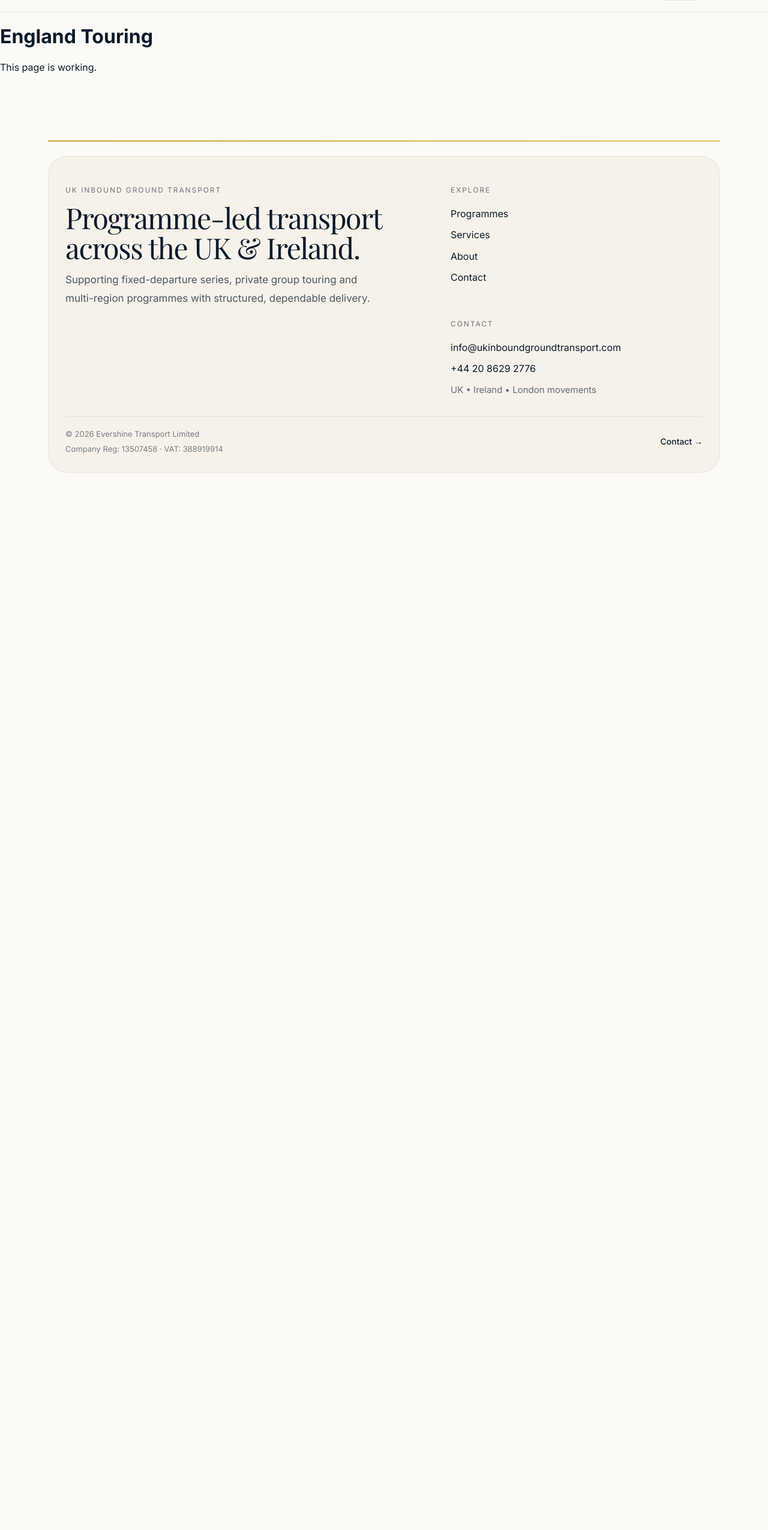
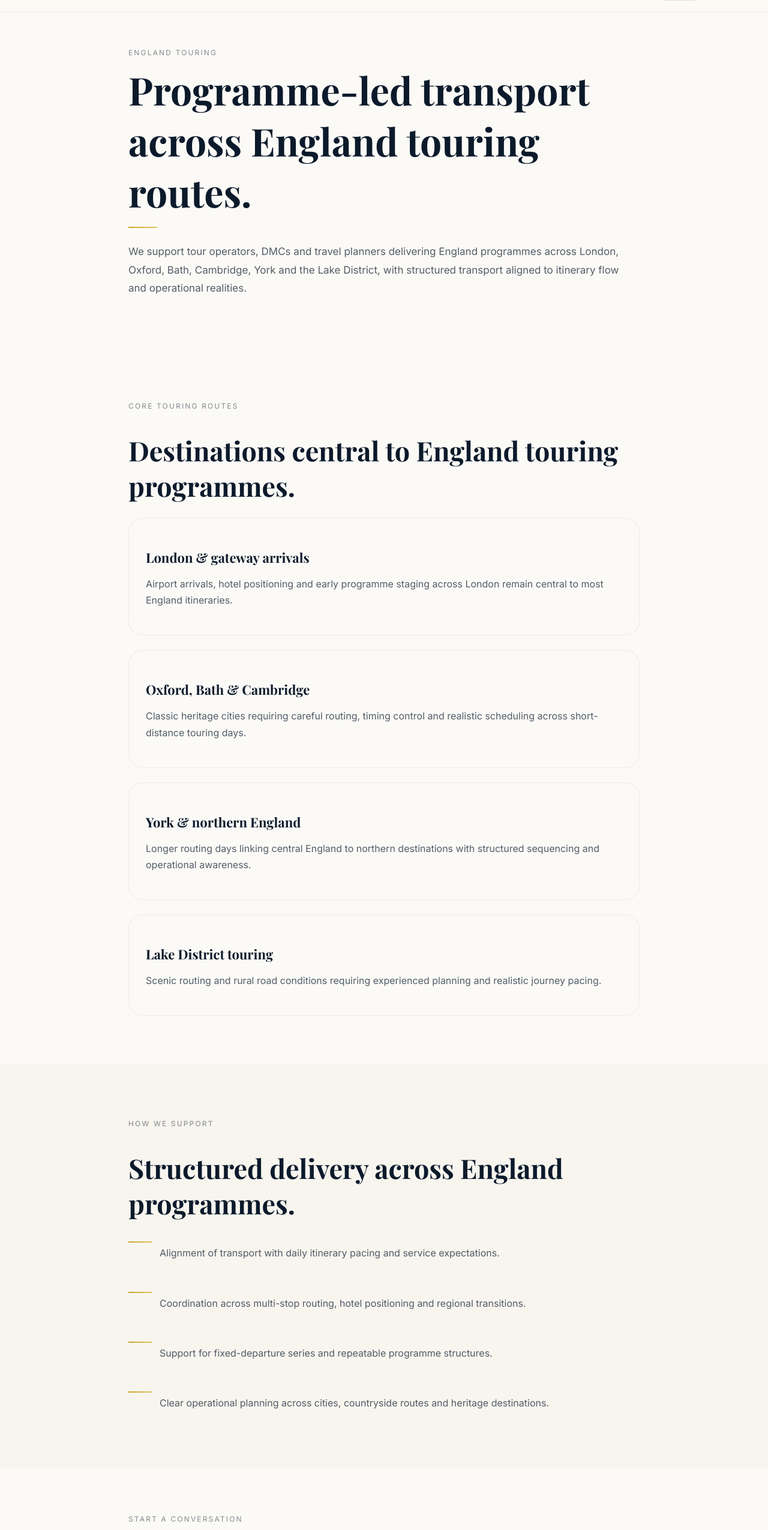
Before and after one commit to kandiahtk-crypto/Project-, a Next.js app: page /england-touring in a window 1280 px wide. Shown: the part 56-2606 px from the top of the page at 60% size. Before the commit the page ends 884 px from the top, so only its background shows below. Built offline with nearby package versions, Linux system fonts and the light colour scheme; a web font is replaced by a local one.

Commit message:
Update page.tsx

```diff
--- a/src/app/england-touring/page.tsx
+++ b/src/app/england-touring/page.tsx
@@ -1,8 +1,285 @@
-export default function EnglandPage() {
+import type { CSSProperties } from "react";
+import type { Metadata } from "next";
+
+export const metadata: Metadata = {
+  title: "England Touring Programmes | UK Inbound Ground Transport",
+  description:
+    "Structured transport support for England touring programmes including London, Oxford, Bath, Cambridge, York and the Lake District. Built for tour operators, DMCs and travel planners.",
+  alternates: {
+    canonical: "/england-touring",
+  },
+};
+
+export default function EnglandTouringPage() {
   return (
     <main>
-      <h1>England Touring</h1>
-      <p>This page is working.</p>
+      {/* HERO */}
+      <section style={heroSection}>
+        <div style={container}>
+          <p style={eyebrow}>England touring</p>
+
+          <h1 style={heroTitle}>
+            Programme-led transport across England touring routes.
+          </h1>
+
+          <div style={divider} />
+
+          <p style={heroText}>
+            We support tour operators, DMCs and travel planners delivering
+            England programmes across London, Oxford, Bath, Cambridge, York and
+            the Lake District, with structured transport aligned to itinerary
+            flow and operational realities.
+          </p>
+        </div>
+      </section>
+
+      {/* CORE ROUTES */}
+      <section style={section}>
+        <div style={container}>
+          <p style={sectionLabel}>Core touring routes</p>
+
+          <h2 style={sectionTitle}>
+            Destinations central to England touring programmes.
+          </h2>
+
+          <div style={grid}>
+            <article style={card}>
+              <h3 style={cardTitle}>London & gateway arrivals</h3>
+              <p style={cardText}>
+                Airport arrivals, hotel positioning and early programme staging
+                across London remain central to most England itineraries.
+              </p>
+            </article>
+
+            <article style={card}>
+              <h3 style={cardTitle}>Oxford, Bath & Cambridge</h3>
+              <p style={cardText}>
+                Classic heritage cities requiring careful routing, timing control
+                and realistic scheduling across short-distance touring days.
+              </p>
+            </article>
+
+            <article style={card}>
+              <h3 style={cardTitle}>York & northern England</h3>
+              <p style={cardText}>
+                Longer routing days linking central England to northern
+                destinations with structured sequencing and operational
+                awareness.
+              </p>
+            </article>
+
+            <article style={card}>
+              <h3 style={cardTitle}>Lake District touring</h3>
+              <p style={cardText}>
+                Scenic routing and rural road conditions requiring experienced
+                planning and realistic journey pacing.
+              </p>
+            </article>
+          </div>
+        </div>
+      </section>
+
+      {/* HOW WE SUPPORT */}
+      <section style={sectionSoft}>
+        <div style={container}>
+          <p style={sectionLabel}>How we support</p>
+
+          <h2 style={sectionTitle}>
+            Structured delivery across England programmes.
+          </h2>
+
+          <div style={list}>
+            <div style={item}>
+              <div style={accentLine} />
+              <p style={itemText}>
+                Alignment of transport with daily itinerary pacing and service
+                expectations.
+              </p>
+            </div>
+
+            <div style={item}>
+              <div style={accentLine} />
+              <p style={itemText}>
+                Coordination across multi-stop routing, hotel positioning and
+                regional transitions.
+              </p>
+            </div>
+
+            <div style={item}>
+              <div style={accentLine} />
+              <p style={itemText}>
+                Support for fixed-departure series and repeatable programme
+                structures.
+              </p>
+            </div>
+
+            <div style={item}>
+              <div style={accentLine} />
+              <p style={itemText}>
+                Clear operational planning across cities, countryside routes and
+                heritage destinations.
+              </p>
+            </div>
+          </div>
+        </div>
+      </section>
+
+      {/* CTA */}
+      <section style={ctaSection}>
+        <div style={container}>
+          <p style={sectionLabel}>Start a conversation</p>
+
+          <h2 style={ctaTitle}>
+            Planning an England touring programme?
+          </h2>
+
+          <p style={sectionText}>
+            Share your routing, timings and programme structure. We will help
+            shape a transport approach aligned to your itinerary and delivery
+            requirements.
+          </p>
+
+          <a href="/contact" style={button}>
+            Contact us
+          </a>
+        </div>
+      </section>
     </main>
   );
 }
+
+/* STYLES */
+
+const container: CSSProperties = {
+  maxWidth: 900,
+  margin: "0 auto",
+  padding: "0 24px",
+};
+
+const heroSection: CSSProperties = {
+  padding: "48px 0 64px",
+};
+
+const section: CSSProperties = {
+  padding: "80px 0",
+};
+
+const sectionSoft: CSSProperties = {
+  padding: "80px 0",
+  background: "#F8F5EF",
+};
+
+const ctaSection: CSSProperties = {
+  padding: "64px 0 48px",
+};
+
+const eyebrow: CSSProperties = {
+  fontSize: 12,
+  letterSpacing: "0.18em",
+  textTransform: "uppercase",
+  color: "rgba(11,26,43,0.5)",
+};
+
+const sectionLabel: CSSProperties = {
+  marginBottom: 12,
+  fontSize: 12,
+  letterSpacing: "0.18em",
+  textTransform: "uppercase",
+  color: "rgba(11,26,43,0.5)",
+};
+
+const heroTitle: CSSProperties = {
+  margin: "12px 0",
+  fontSize: "clamp(2.4rem, 6vw, 4rem)",
+  fontFamily: "var(--font-serif)",
+};
+
+const sectionTitle: CSSProperties = {
+  marginBottom: 24,
+  fontSize: "clamp(1.8rem, 4vw, 2.8rem)",
+  fontFamily: "var(--font-serif)",
+};
+
+const ctaTitle: CSSProperties = {
+  marginBottom: 16,
+  fontSize: "clamp(1.8rem, 4vw, 2.6rem)",
+  fontFamily: "var(--font-serif)",
+};
+
+const divider: CSSProperties = {
+  width: 48,
+  height: 2,
+  margin: "16px 0 24px",
+  background: "linear-gradient(90deg, #C9A227, #E3C565)",
+};
+
+const heroText: CSSProperties = {
+  fontSize: 17,
+  lineHeight: 1.8,
+  color: "rgba(11,26,43,0.7)",
+};
+
+const sectionText: CSSProperties = {
+  fontSize: 17,
+  lineHeight: 1.8,
+  color: "rgba(11,26,43,0.7)",
+};
+
+const grid: CSSProperties = {
+  display: "grid",
+  gap: 24,
+};
+
+const card: CSSProperties = {
+  padding: "28px",
+  borderRadius: 24,
+  background: "#FBFAF7",
+  border: "1px solid rgba(11,26,43,0.06)",
+};
+
+const cardTitle: CSSProperties = {
+  marginBottom: 10,
+  fontFamily: "var(--font-serif)",
+  fontSize: 22,
+};
+
+const cardText: CSSProperties = {
+  fontSize: 16,
+  lineHeight: 1.7,
+  color: "rgba(11,26,43,0.7)",
+};
+
+const list: CSSProperties = {
+  display: "grid",
+  gap: 24,
+};
+
+const item: CSSProperties = {
+  display: "flex",
+  gap: 12,
+  alignItems: "flex-start",
+};
+
+const accentLine: CSSProperties = {
+  width: 40,
+  height: 2,
+  marginTop: 10,
+  background: "linear-gradient(90deg, #C9A227, #E3C565)",
+};
+
+const itemText: CSSProperties = {
+  fontSize: 16,
+  lineHeight: 1.7,
+  color: "rgba(11,26,43,0.7)",
+};
+
+const button: CSSProperties = {
+  display: "inline-block",
+  marginTop: 20,
+  padding: "14px 20px",
+  borderRadius: 999,
+  background: "#F2EEE6",
+  textDecoration: "none",
+  color: "#0B1A2B",
+  fontWeight: 600,
+};
```
